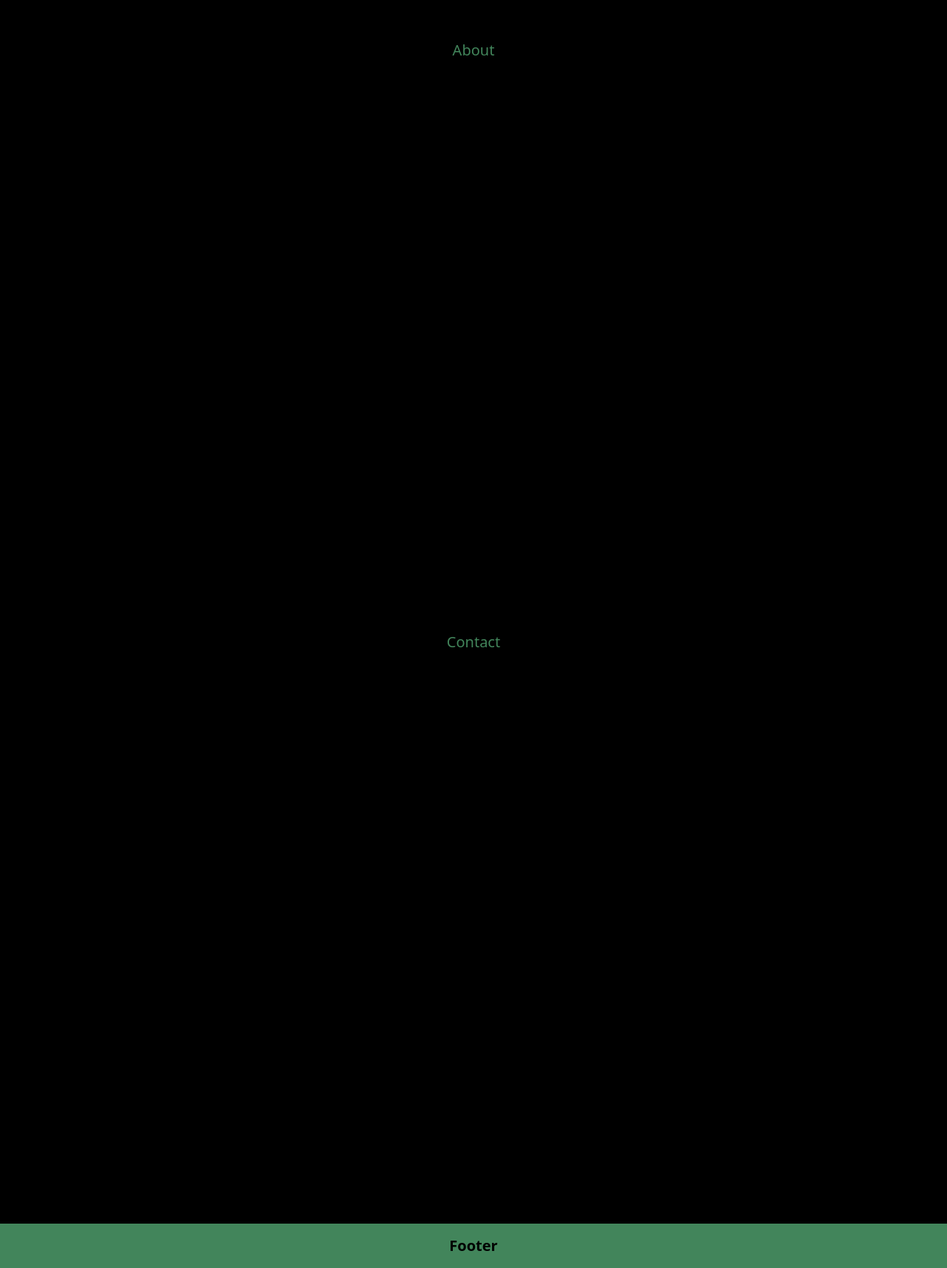
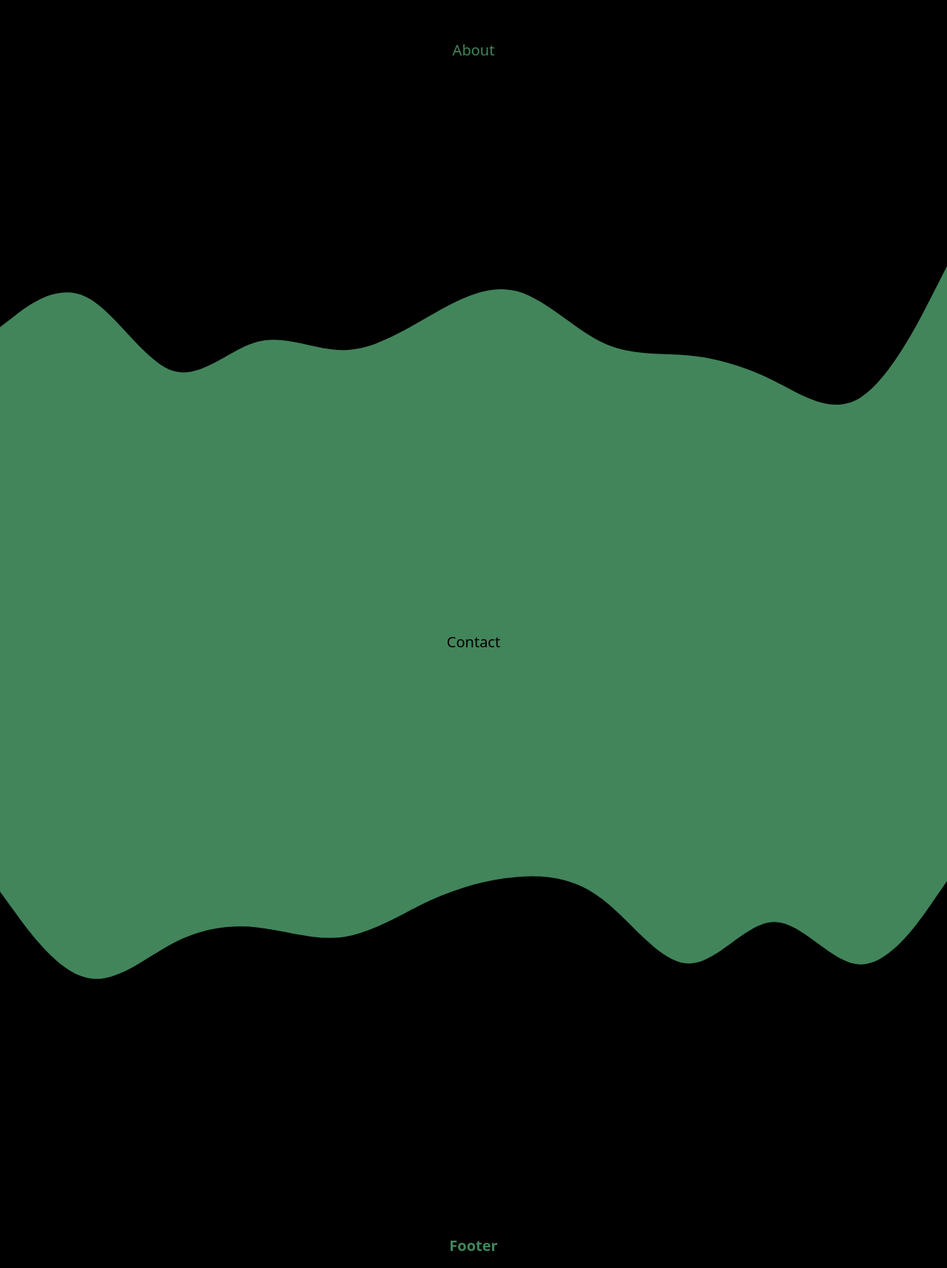
Before and after one commit to nemo256/landy, a Next.js app: page / in a window 1280 px wide. Shown: the part 1562-3276 px from the top of the page at 74% size. Built offline with nearby package versions, Linux system fonts and the light colour scheme.

Commit message:
added wavy background curves!

```diff
--- a/components/About.jsx
+++ b/components/About.jsx
@@ -1,6 +1,6 @@
 const About = () => {
   return (
-    <section id="about" className="px-4 bg-black center text-center text-secondary h-screen snap-center">
+    <section id="about" className="px-4 bg-wave-2-bottom bg-cover bg-no-repeat center text-center text-secondary h-screen snap-center">
       About
     </section>
   )
--- a/components/Contact.jsx
+++ b/components/Contact.jsx
@@ -1,6 +1,6 @@
 const Contact = () => {
   return (
-    <section id="contact" className="px-4 center bg-primary text-center text-secondary h-screen snap-center">
+    <section id="contact" className="px-4 center bg-wave-2-top bg-cover bg-no-repeat text-center text-primary h-screen snap-center">
       Contact
     </section>
   )
--- a/components/Footer.jsx
+++ b/components/Footer.jsx
@@ -1,6 +1,6 @@
 const Footer = () => {
   return (
-    <footer className="px-4 sm:text-l md:text-xl bg-secondary text-primary text-center p-4 font-bold">Footer</footer>
+    <footer className="px-4 sm:text-l md:text-xl bg-primary text-secondary text-center p-4 font-bold">Footer</footer>
   )
 }
 
--- a/tailwind.config.js
+++ b/tailwind.config.js
@@ -12,6 +12,10 @@ module.exports = {
         'wave-1-top': "url('/wave-1-top.svg')",
         'wave-1-bottom-mobile': "url('/wave-1-bottom-mobile.svg')",
         'wave-1-top-mobile': "url('/wave-1-top-mobile.svg')",
+        'wave-2-bottom': "url('/wave-2-bottom.svg')",
+        'wave-2-top': "url('/wave-2-top.svg')",
+        'wave-2-bottom-mobile': "url('/wave-2-bottom-mobile.svg')",
+        'wave-2-top-mobile': "url('/wave-2-top-mobile.svg')",
       },
       colors: {
         primary: 'black',
```
Also changed, not shown: public/wave-2-bottom.svg (added), public/wave-2-top.svg (added).
